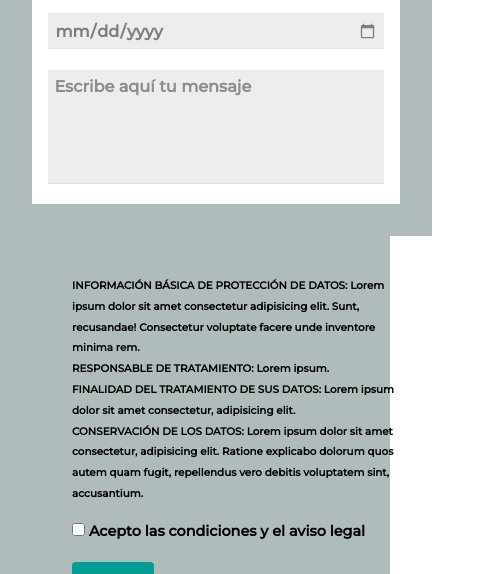
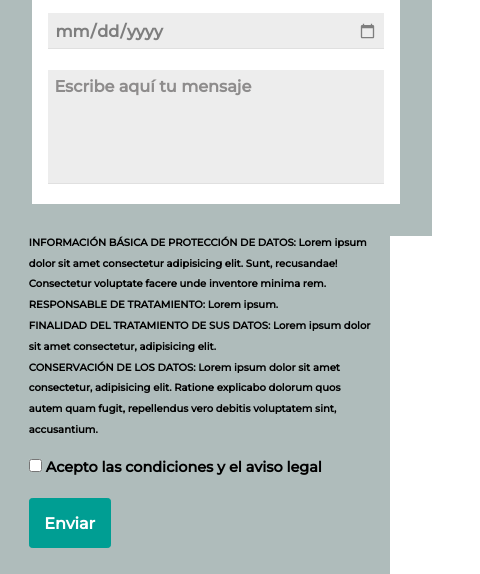
Before and after one commit to MariaDiezEsteve/Centro-Deportivo, a plain HTML site: page contacto.html in a window 390 px wide. Shown: the part 660-1234 px from the top of the page, 480 px wide, since content can reach past the window. Drawn offline with Linux system fonts and the light colour scheme.

Commit message:
corrección de medidas del párrafo de protección de datos para mobile query

```diff
--- a/contacto.css
+++ b/contacto.css
@@ -157,10 +157,9 @@
       padding: 1rem;
     }
     .parrafo-proteccionDatos {
-      /* padding: 0.1rem; */
-      width: 30rem;
-    padding: 4.5rem;
+      padding: 1.8rem;
+      width: 25rem;
     margin: 0 auto;
-    font-size: 0.65rem;
+    font-size: 0.63rem;
     }
   }
```
